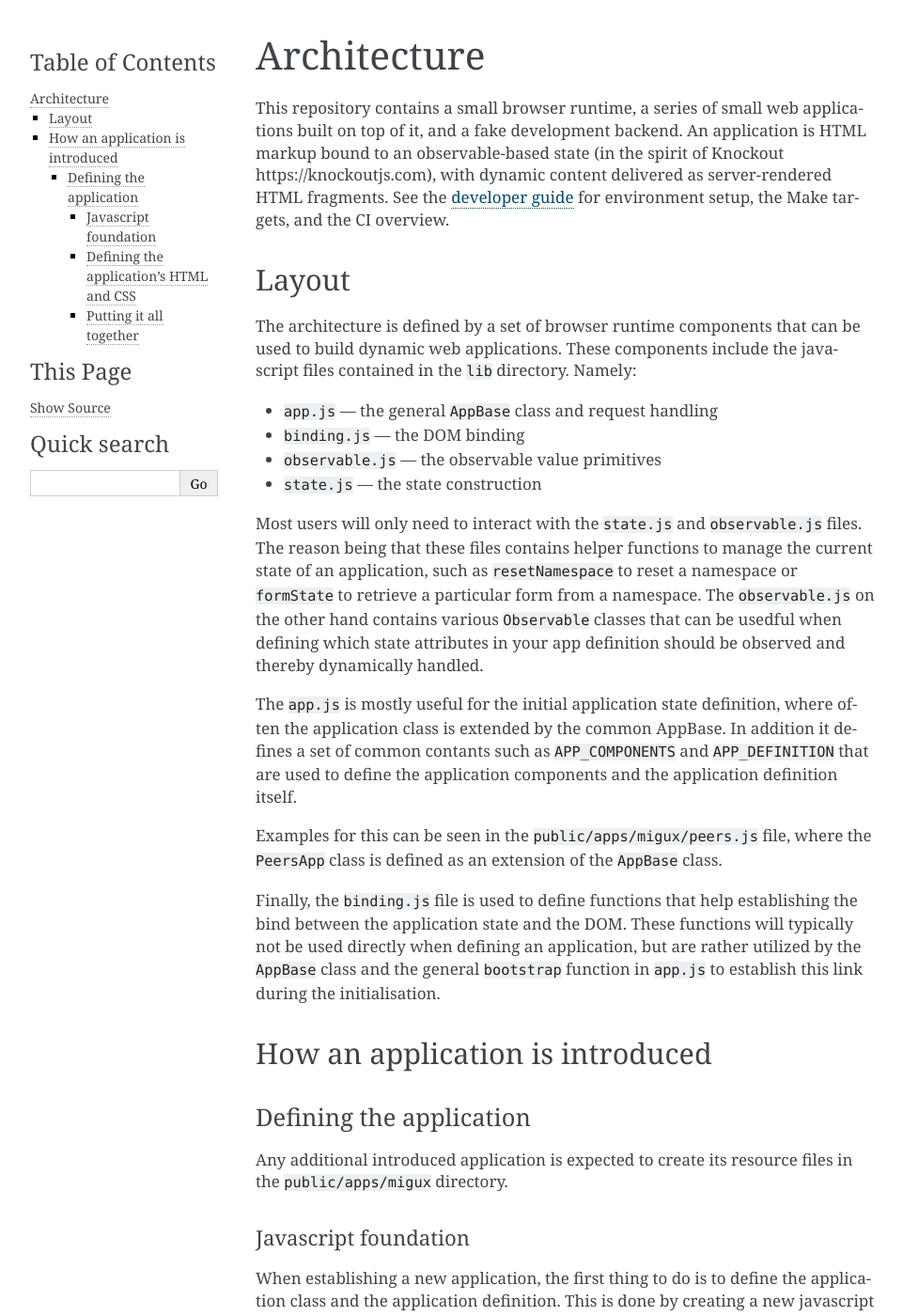
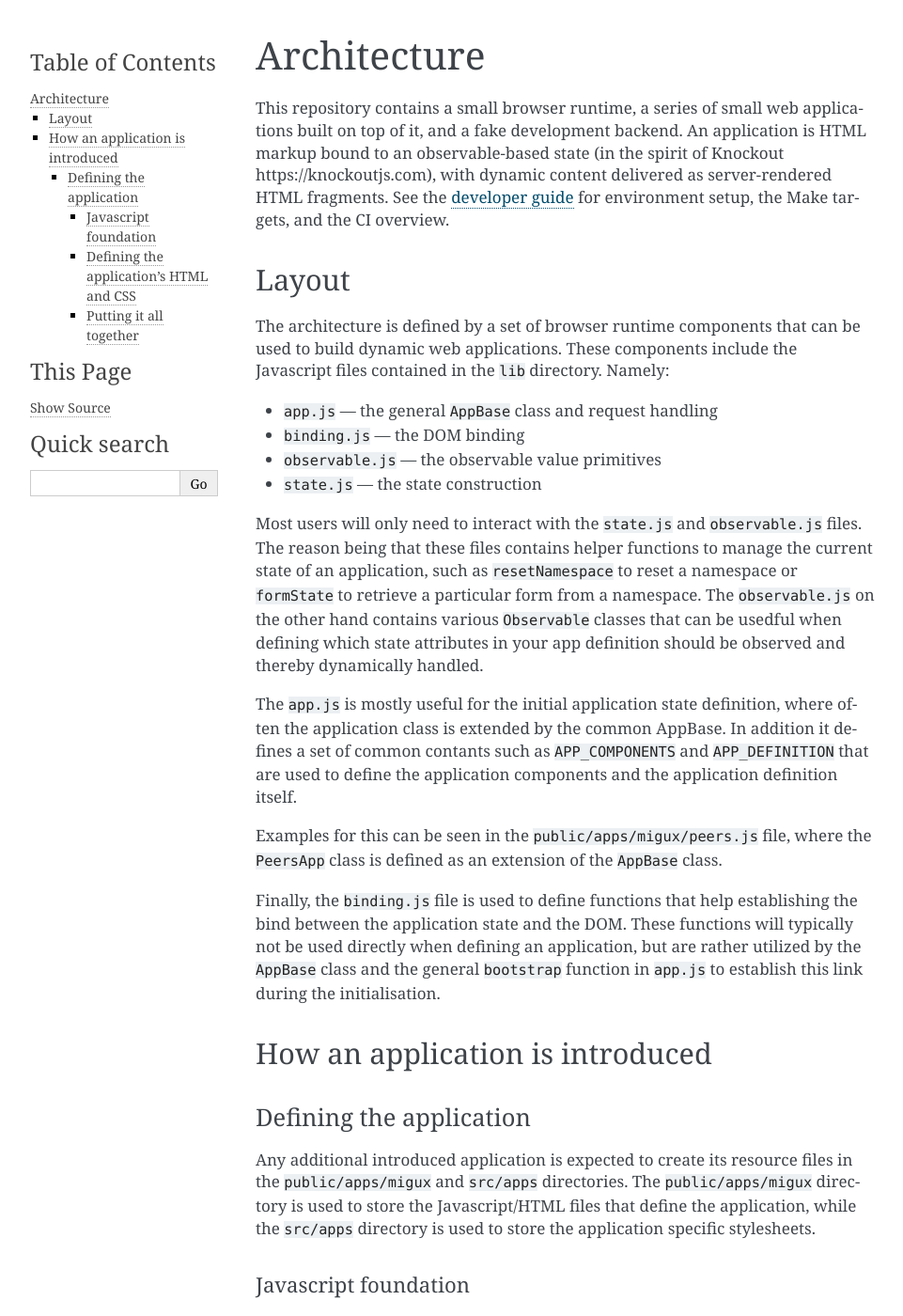
Before and after one commit to ucphhpc/migrid-ux, a Sphinx documentation site: the page built from docs/architecture.md, in a window 1280 px wide and 1400 px high. Shown: the whole window at 94% size, without its empty margins (148-1109 px from the left). Built offline with Sphinx 7.4.7, drawn with Linux system fonts in a browser that asks for light colours; some of the changed text lies outside the part shown.

Commit message:
Clarify that both the public/apps/migux and src/apps directories are required for creating an application

```diff
--- a/docs/architecture.md
+++ b/docs/architecture.md
@@ -9,7 +9,7 @@ for environment setup, the Make targets, and the CI overview.
 ## Layout
 
 The architecture is defined by a set of browser runtime components that can be used to build dynamic web applications.
-These components include the javascript files contained in the `lib` directory.
+These components include the Javascript files contained in the `lib` directory.
 Namely:
 
 - `app.js` — the general `AppBase` class and request handling
@@ -30,11 +30,11 @@ Finally, the `binding.js` file is used to define functions that help establishin
 
 ### Defining the application
 
-Any additional introduced application is expected to create its resource files in the `public/apps/migux` directory.
+Any additional introduced application is expected to create its resource files in the `public/apps/migux` and `src/apps` directories. The `public/apps/migux` directory is used to store the Javascript/HTML files that define the application, while the `src/apps` directory is used to store the application specific stylesheets.
 
 #### Javascript foundation
 
-When establishing a new application, the first thing to do is to define the application class and the application definition. This is done by creating a new javascript file in the `public/apps/migux` directory. This filename must match the expected application name as it is used to be loaded by the general `loadAppScript` function in `public/migappBootstrap.js` at runtime.
+When establishing a new application, the first thing to do is to define the application class and the application definition. This is done by creating a new Javascript file in the `public/apps/migux` directory. This filename must match the expected application name as it is used to be loaded by the general `loadAppScript` function in `public/migappBootstrap.js` at runtime.
 
 To establish the application class and definition a set of expected structures must be created. For instance if you want to introduce a Profile app, a first thing to do is to create the `public/apps/migux/profile.js` file and add the following code to it:
 
```
